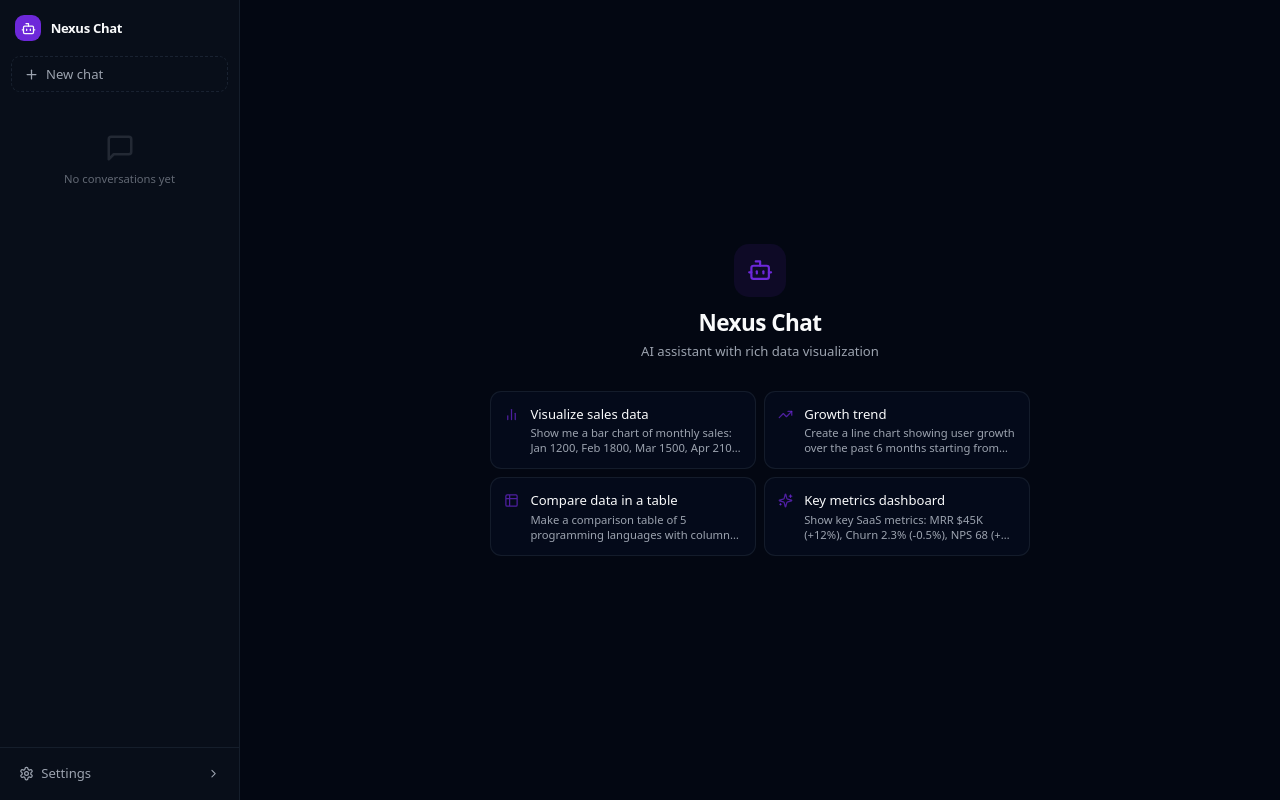
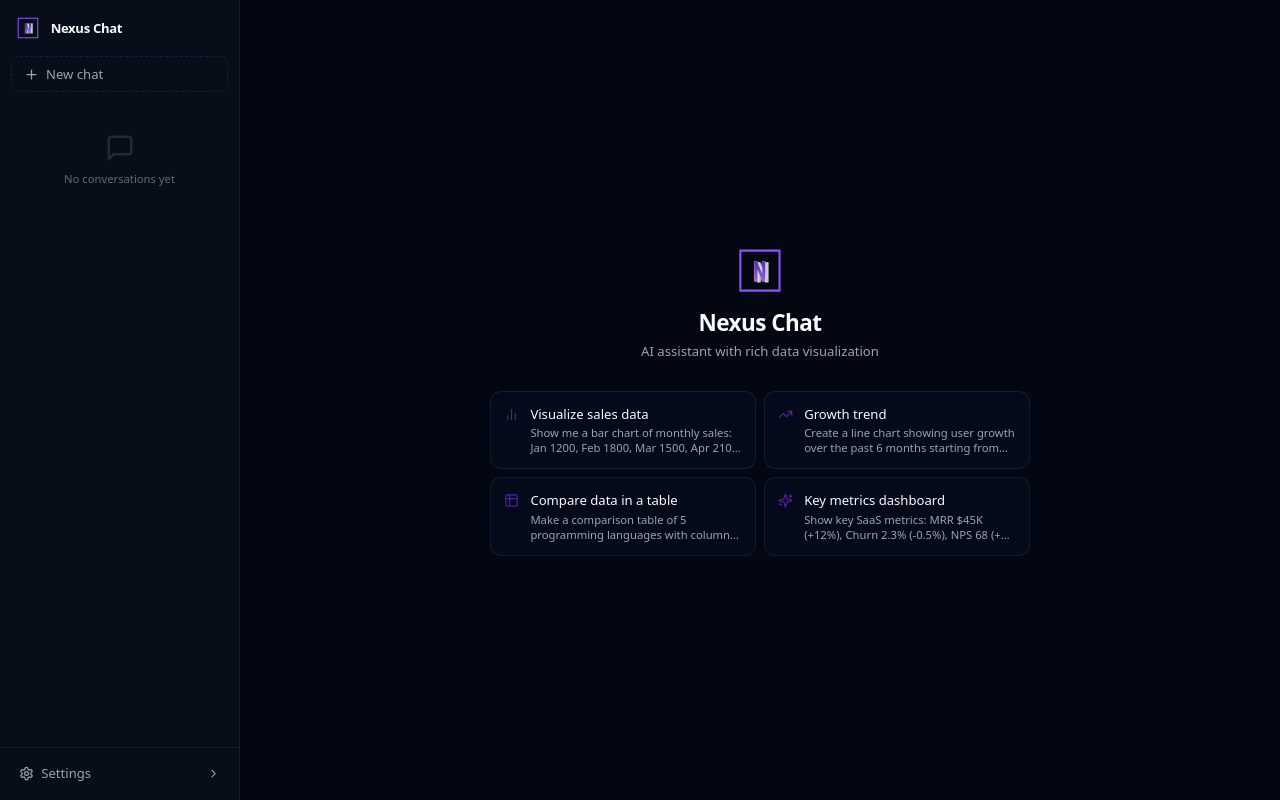
Before and after one commit to ChloeWeever/nexus-chat, a React (Vite) app: page / in a window 1280 px wide. Built offline with nearby package versions, Linux system fonts and the light colour scheme.

Commit message:
update UI components and add app icon

```diff
--- a/src/components/chat/ChatWindow.tsx
+++ b/src/components/chat/ChatWindow.tsx
@@ -2,7 +2,7 @@ import { useEffect, useRef } from 'react'
 import { useAppStore } from '@/store'
 import MessageBubble from './MessageBubble'
 import MessageInput from './MessageInput'
-import { Bot } from 'lucide-react'
+import { AppIcon } from '@/components/ui/AppIcon'
 
 export default function ChatWindow() {
   const {
@@ -62,9 +62,7 @@ export default function ChatWindow() {
     <div className="flex flex-col h-full">
       {/* Header */}
       <header className="flex items-center gap-2.5 px-5 py-3.5 border-b border-border/60 shrink-0">
-        <div className="flex items-center justify-center h-7 w-7 rounded-lg bg-primary/10">
-          <Bot className="h-4 w-4 text-primary" />
-        </div>
+        <AppIcon className="h-7 w-7 rounded-lg" />
         <span className="font-medium text-sm text-foreground truncate flex-1">
           {conversation.title}
         </span>
@@ -90,7 +88,7 @@ export default function ChatWindow() {
 
         {conversation.messages.length === 0 && (
           <div className="flex flex-col items-center justify-center h-full gap-2 text-muted-foreground">
-            <Bot className="h-10 w-10 opacity-20" />
+            <AppIcon className="h-10 w-10 rounded-xl opacity-30" />
             <p className="text-sm">Send a message to start the conversation</p>
           </div>
         )}
--- a/src/components/chat/MessageInput.tsx
+++ b/src/components/chat/MessageInput.tsx
@@ -661,7 +661,7 @@ export default function MessageInput({ conversationId }: MessageInputProps) {
               }}
               disabled={isStreaming}
               className={cn(
-                'flex items-center justify-center h-8 w-8 rounded-xl ml-2 mb-2 shrink-0 transition-colors',
+                'flex items-center justify-center h-8 w-8 rounded-xl ml-2 mb-[10px] shrink-0 transition-colors',
                 isStreaming
                   ? 'text-muted-foreground/30 cursor-not-allowed'
                   : 'text-muted-foreground hover:text-foreground hover:bg-muted/60'
@@ -688,7 +688,7 @@ export default function MessageInput({ conversationId }: MessageInputProps) {
               )}
             />
 
-            <div className="flex items-center gap-1 pr-2 pb-2">
+            <div className="flex items-center gap-1 pr-2 pb-[10px]">
               {isStreaming ? (
                 <button
                   onClick={handleStop}
--- a/src/components/chat/WelcomeScreen.tsx
+++ b/src/components/chat/WelcomeScreen.tsx
@@ -1,5 +1,6 @@
-import { Bot, Sparkles, BarChart2, Table2, TrendingUp } from 'lucide-react'
+import { Sparkles, BarChart2, Table2, TrendingUp } from 'lucide-react'
 import { useAppStore } from '@/store'
+import { AppIcon } from '@/components/ui/AppIcon'
 
 const EXAMPLE_PROMPTS = [
   {
@@ -36,9 +37,7 @@ export default function WelcomeScreen(): JSX.Element {
   return (
     <div className="flex flex-1 flex-col items-center justify-center gap-8 p-8">
       <div className="flex flex-col items-center gap-3">
-        <div className="flex h-14 w-14 items-center justify-center rounded-2xl bg-primary/10">
-          <Bot className="h-7 w-7 text-primary" />
-        </div>
+        <AppIcon className="h-14 w-14 rounded-2xl" />
         <div className="text-center">
           <h1 className="text-2xl font-semibold tracking-tight">Nexus Chat</h1>
           <p className="text-muted-foreground text-sm mt-1">
--- a/src/components/sidebar/Sidebar.tsx
+++ b/src/components/sidebar/Sidebar.tsx
@@ -1,9 +1,10 @@
 import { useState } from 'react'
-import { Plus, MessageSquare, Trash2, Settings, Bot, ChevronRight } from 'lucide-react'
+import { Plus, MessageSquare, Trash2, Settings, ChevronRight } from 'lucide-react'
 import { useAppStore } from '@/store'
 import type { Conversation } from '@/types'
 import { cn } from '@/lib/utils'
 import SettingsSheet from '@/components/settings/SettingsSheet'
+import { AppIcon } from '@/components/ui/AppIcon'
 
 export default function Sidebar(): JSX.Element {
   const {
@@ -29,9 +30,7 @@ export default function Sidebar(): JSX.Element {
       <aside className="flex w-[240px] shrink-0 flex-col border-r border-border/60 bg-muted/20">
         {/* Logo / title bar */}
         <div className="flex items-center gap-2.5 px-4 py-4 drag-region">
-          <div className="flex items-center justify-center h-7 w-7 rounded-lg bg-primary shrink-0 no-drag">
-            <Bot className="h-4 w-4 text-primary-foreground" />
-          </div>
+          <AppIcon className="h-7 w-7 rounded-lg shrink-0 no-drag" />
           <span className="font-semibold text-sm tracking-tight">Nexus Chat</span>
         </div>
 
--- /dev/null
+++ b/src/components/ui/AppIcon.tsx
@@ -0,0 +1,17 @@
+import { cn } from '@/lib/utils'
+import iconUrl from '@/assets/icon.svg'
+
+interface AppIconProps {
+  className?: string
+}
+
+export function AppIcon({ className }: AppIconProps) {
+  return (
+    <img
+      src={iconUrl}
+      alt="App icon"
+      aria-hidden="true"
+      className={cn('shrink-0', className)}
+    />
+  )
+}
--- a/src/index.html
+++ b/src/index.html
@@ -3,6 +3,7 @@
   <head>
     <meta charset="UTF-8" />
     <title>Nexus Chat</title>
+    <link rel="icon" type="image/svg+xml" href="../src/assets/icon.svg" />
     <meta http-equiv="Content-Security-Policy" content="default-src 'self'; script-src 'self'; style-src 'self' 'unsafe-inline'; img-src 'self' data:; connect-src *" />
   </head>
   <body>
```
Also changed, not shown: src/assets/icon.svg (added).
